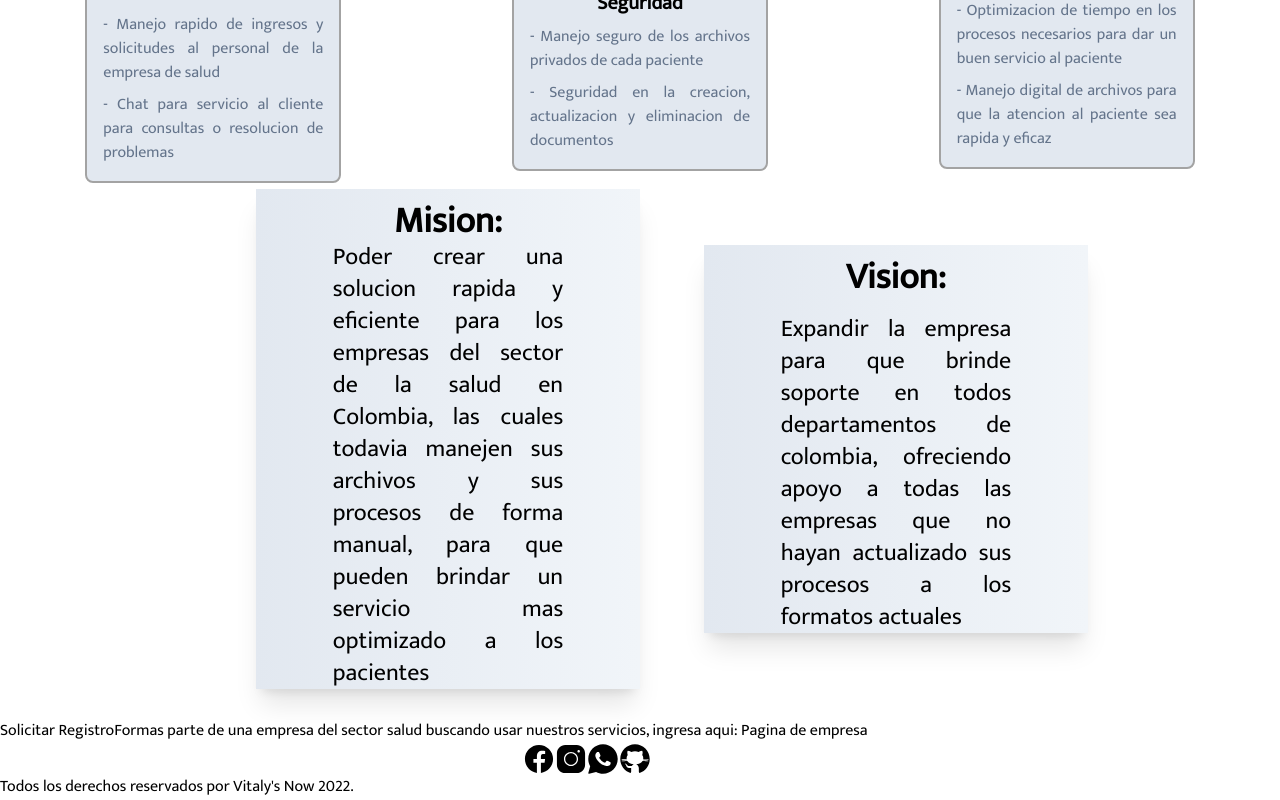
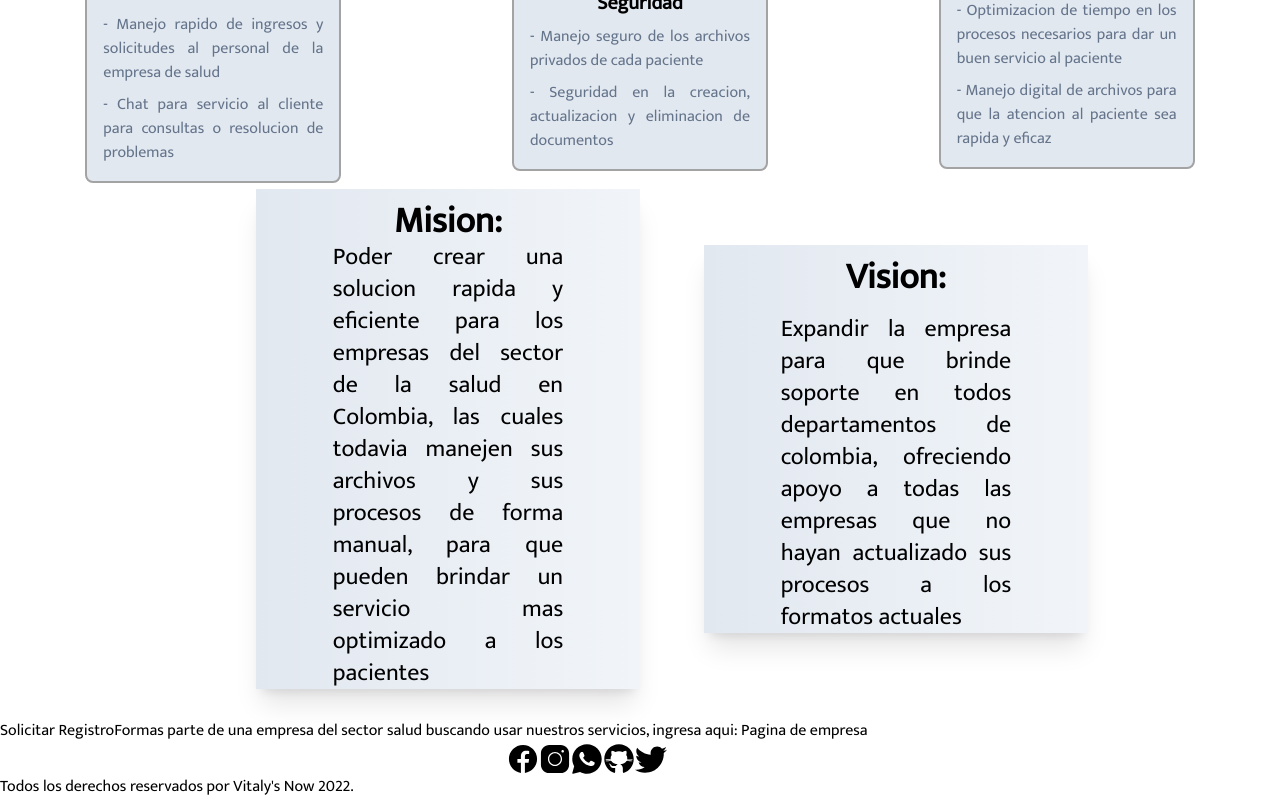
Before and after one commit to moises-ph/Health-Cloud, a React (Create React App) app in the folder client/: page / in a window 1280 px wide. Shown: the part 1173-1973 px from the top of the page. Built offline with nearby package versions, Linux system fonts and the light colour scheme.

Commit message:
se agrego link twitter

```diff
--- a/client/src/components/paciente/Footer.jsx
+++ b/client/src/components/paciente/Footer.jsx
@@ -3,13 +3,14 @@ import Github from "../../Imgs/icono github.svg";
 import Facebook from "../../Imgs/icono facebook.svg";
 import Instagram from "../../Imgs/icono instagram.svg";
 import Whatsapp from "../../Imgs/icono whatsapp.svg";
+import Twitter from "../../Imgs/icono twitter.svg";
 
 function Footer() {
   return (
     <>
       <footer>
         <div className="flex items-center w-11/12 justify-center">
-          <a href="https://twitter.com/Vitalys_Now" target="blank">
+          <a href="#" target="blank">
             <img src={Facebook} className="h-8 w-auto" alt="link to facebook page"></img>
           </a>
           <a href="https://www.instagram.com/vitalysnowofficial/" target="blank">
@@ -21,6 +22,9 @@ function Footer() {
           <a href="https://github.com/moises-ph/Health-Cloud" target="blank">
             <img src={Github} className="h-8 w-auto" alt="link to github repo"></img>
           </a>
+          <a href="https://twitter.com/Vitalys_Now" target="blank">
+            <img src={Twitter} className="h-8 w-auto" alt="link to twitter page"></img>
+          </a>
         </div>
         <p>Todos los derechos reservados por Vitaly's Now 2022.</p>
       </footer>
```
Also changed, not shown: client/src/Imgs/icono twitter.svg (added).
